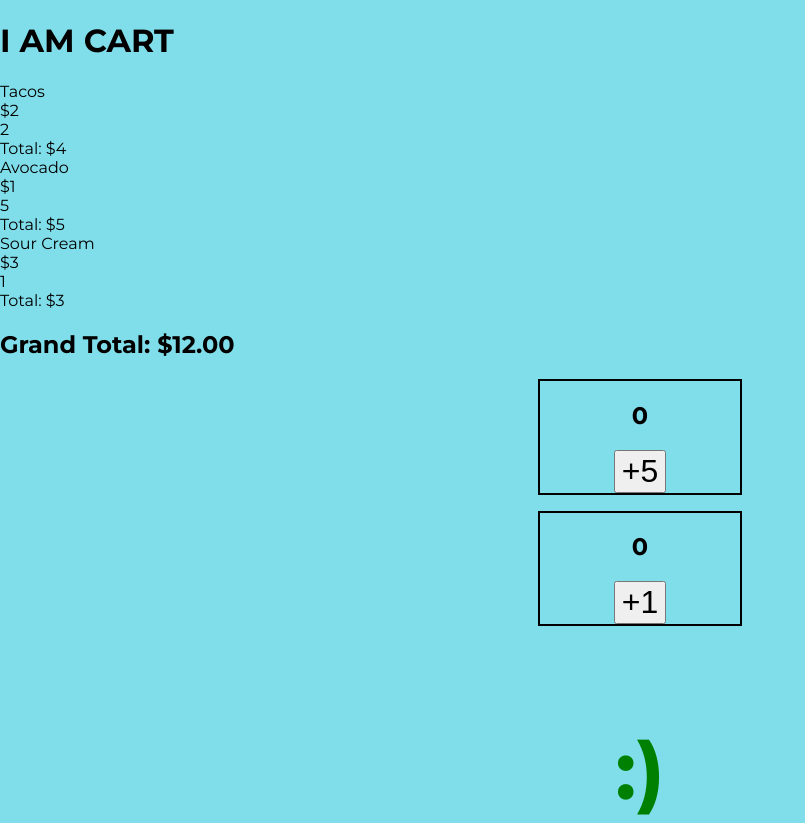
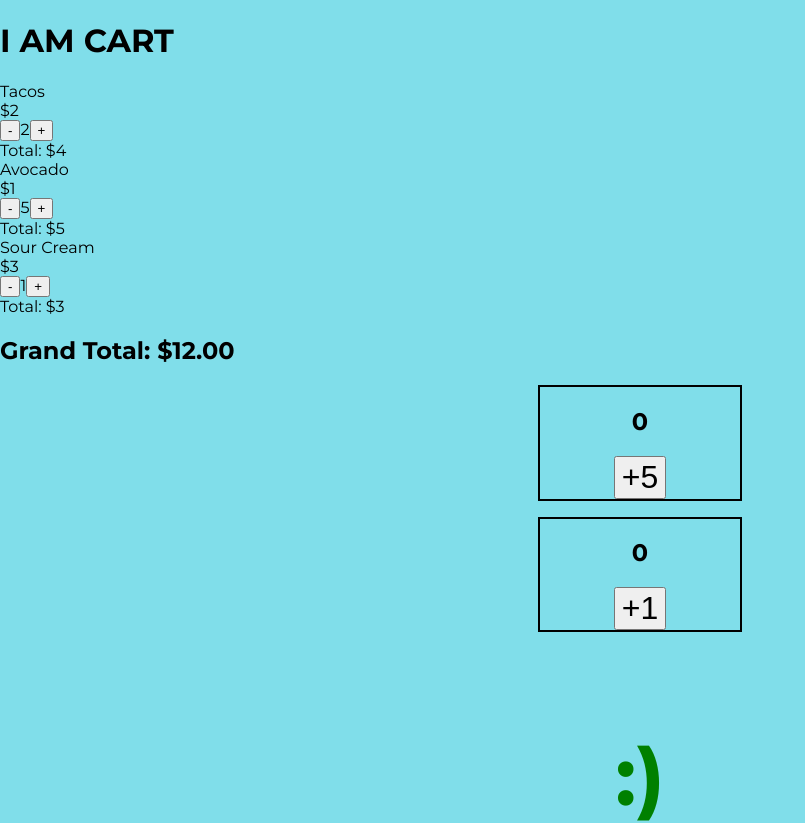
Before and after one commit to umeshraj/react_beg_steele, a React (Create React App) app in the folder my-app/: page / in a window 1280 px wide. Shown: the top 823 px of the page, without its empty margins (0-805 px from the left). Built offline with nearby package versions, Linux system fonts and the light colour scheme.

Commit message:
Changing prop inside component does not work

```diff
--- a/my-app/src/Cart.js
+++ b/my-app/src/Cart.js
@@ -1,15 +1,16 @@
-import React from "react";
+import React, { useState } from "react";
 import CartItem from "./CartItem";
 
 function Cart({ initialItems }) {
-  const grandTotal = initialItems
+  const [items, setItems] = useState(initialItems);
+  const grandTotal = items
     .reduce((total, item) => total + item.qty * item.price, 0)
     .toFixed(2);
   return (
     <div className="Cart">
       <h1>I AM CART</h1>
       <div className="Cart-items">
-        {initialItems.map((item) => (
+        {items.map((item) => (
           <CartItem key={item.id} {...item} />
         ))}
       </div>
--- a/my-app/src/CartItem.js
+++ b/my-app/src/CartItem.js
@@ -1,11 +1,19 @@
 import React from "react";
 
 function CartItem({ id, name, price, qty }) {
+  const addOne = () => {
+    qty += 1;
+  };
   return (
     <div className="CartItem">
       <div>{name}</div>
       <div>${price}</div>
-      <div>{qty}</div>
+      <div>
+        <button>-</button>
+        {qty}
+        <button onClick={addOne}>+</button>
+      </div>
+
       <div>Total: ${qty * price}</div>
     </div>
   );
```
